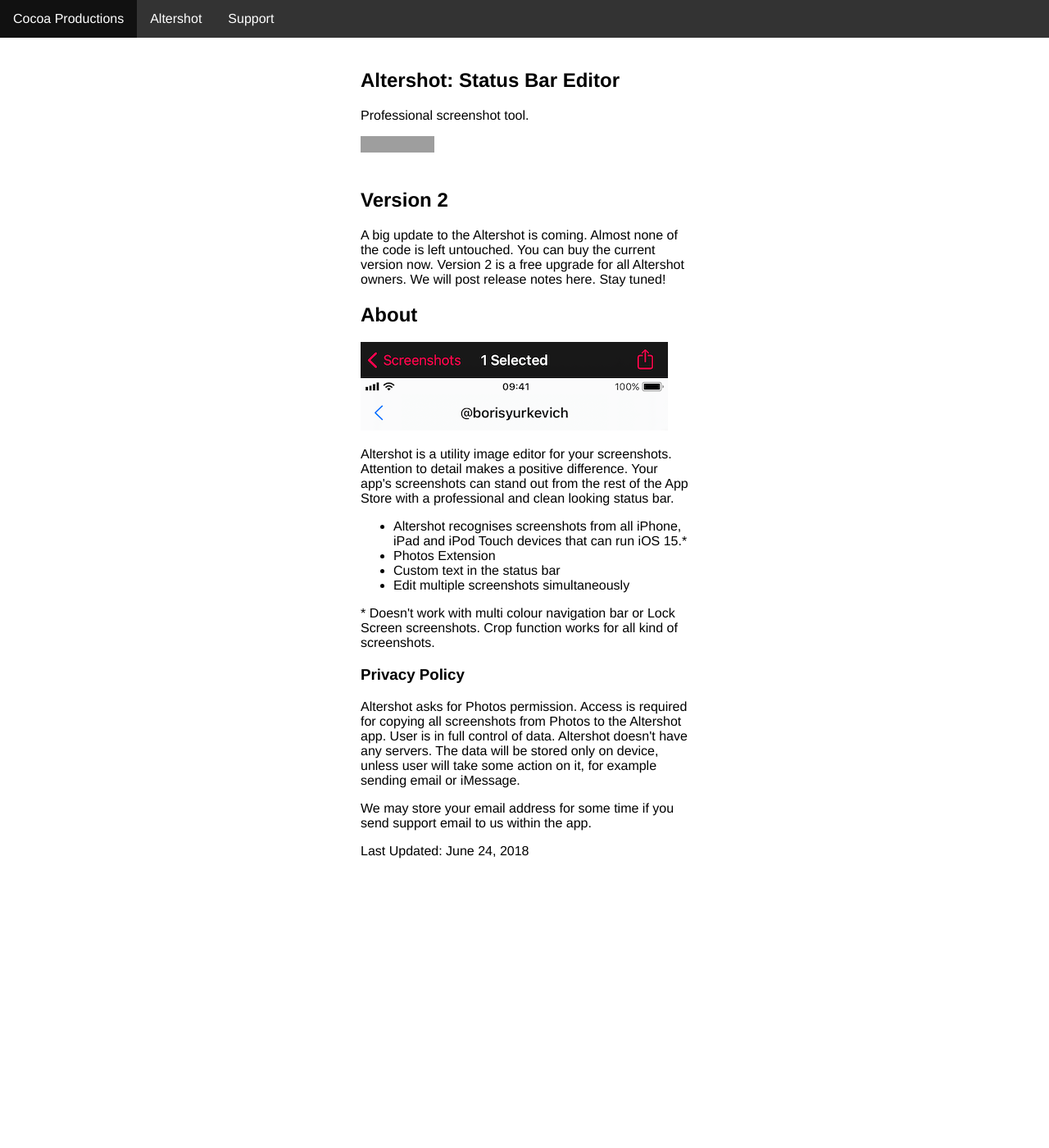
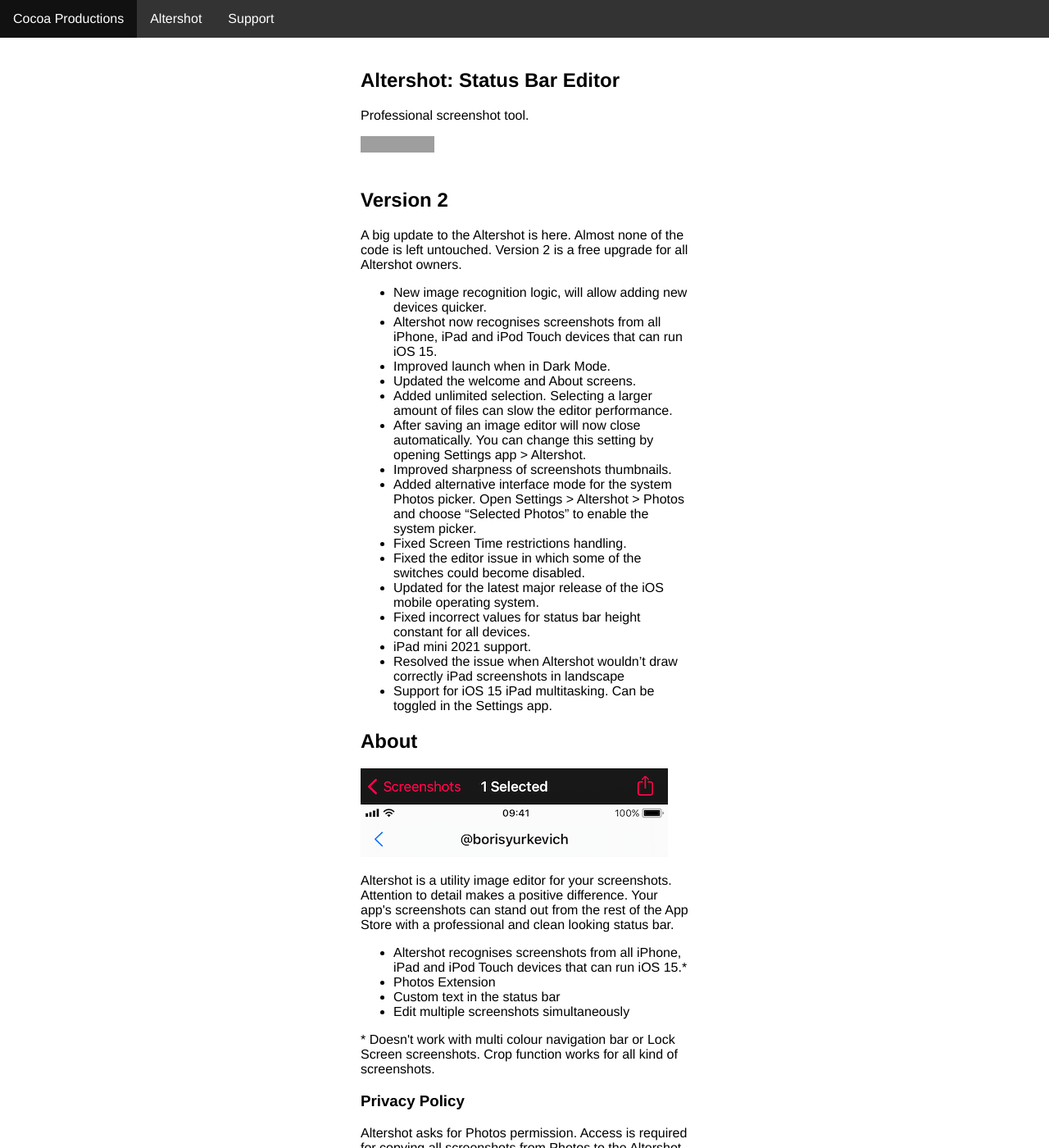
Before and after one commit to cocoaproductions/cocoaproductions.github.io, a Jekyll site: the page built from altershot.md, in a window 1280 px wide and 1400 px high. Shown: the whole window at 82% size. Built offline with Jekyll 4.4.1, drawn with Linux system fonts in a browser that asks for light colours; our own code applies the rules of GitHub Pages for plain Markdown files; some of the changed text lies outside the part shown; grey boxes are pictures that could not be loaded.

Commit message:
Altershot 2.0 release notes

```diff
--- a/_layouts/default.html
+++ b/_layouts/default.html
@@ -18,6 +18,10 @@
 
 <section class="content">
 	{{ content }}
+
+	<footer>
+		<p>© 2021 <a href="https://cocoaswitch.com/about/">Boris Yurkevich</a>; Mac, iPhone, iPad, iOS are trademark of Apple Inc., registered in the U.S. and other countries.</p>
+	</footer>
 </section>
 </body>
 </html>
--- a/altershot.md
+++ b/altershot.md
@@ -5,7 +5,23 @@
 
 <h2>Version 2</h2>
 
-A big update to the Altershot is coming. Almost none of the code is left untouched. You can buy the current version now. Version 2 is a free upgrade for all Altershot owners. We will post release notes here. Stay tuned!
+A big update to the Altershot is here. Almost none of the code is left untouched. Version 2 is a free upgrade for all Altershot owners.
+
+- New image recognition logic, will allow adding new devices quicker.
+- Altershot now recognises screenshots from all iPhone, iPad and iPod Touch devices that can run iOS 15.
+- Improved launch when in Dark Mode.
+- Updated the welcome and About screens.
+- Added unlimited selection. Selecting a larger amount of files can slow the editor performance.
+- After saving an image editor will now close automatically. You can change this setting by opening Settings app > Altershot.
+- Improved sharpness of screenshots thumbnails.
+- Added alternative interface mode for the system Photos picker. Open Settings > Altershot > Photos and choose "Selected Photos" to enable the system picker.
+- Fixed Screen Time restrictions handling.
+- Fixed the editor issue in which some of the switches could become disabled.
+- Updated for the latest major release of the iOS mobile operating system.
+- Fixed incorrect values for status bar height constant for all devices.
+- iPad mini 2021 support.
+- Resolved the issue when Altershot wouldn’t draw correctly iPad screenshots in landscape
+- Support for iOS 15 iPad multitasking. Can be toggled in the Settings app.
 
 <h2>About</h2>
 
--- a/index.html
+++ b/index.html
@@ -25,10 +25,10 @@
 		</h1>
 	</header>
 	<a href="/altershot"><img class="hero-img" src="images/altershot-hero.jpg"></a>
-	<p id="message"><i>Does it bother you that your screenshots have inconsistent time? It does bother us! A big update coming to the Altershot.</i></p>
+	<p id="message"><i>Does it bother you that your screenshots have inconsistent time? It does bother us! Altershot 2.0 is here.</i></p>
 
 	<footer>
-		<p>© 2021 <a href="https://cocoaswitch.com/about/">Boris Yurkevich</a>; Mac are trademark of Apple Inc., registered in the U.S. and other countries.</p>
+		<p>© 2021 <a href="https://cocoaswitch.com/about/">Boris Yurkevich</a>; Mac, iPhone, iPad, iOS are trademark of Apple Inc., registered in the U.S. and other countries.</p>
 	</footer>
 </section>
 </body>
```
